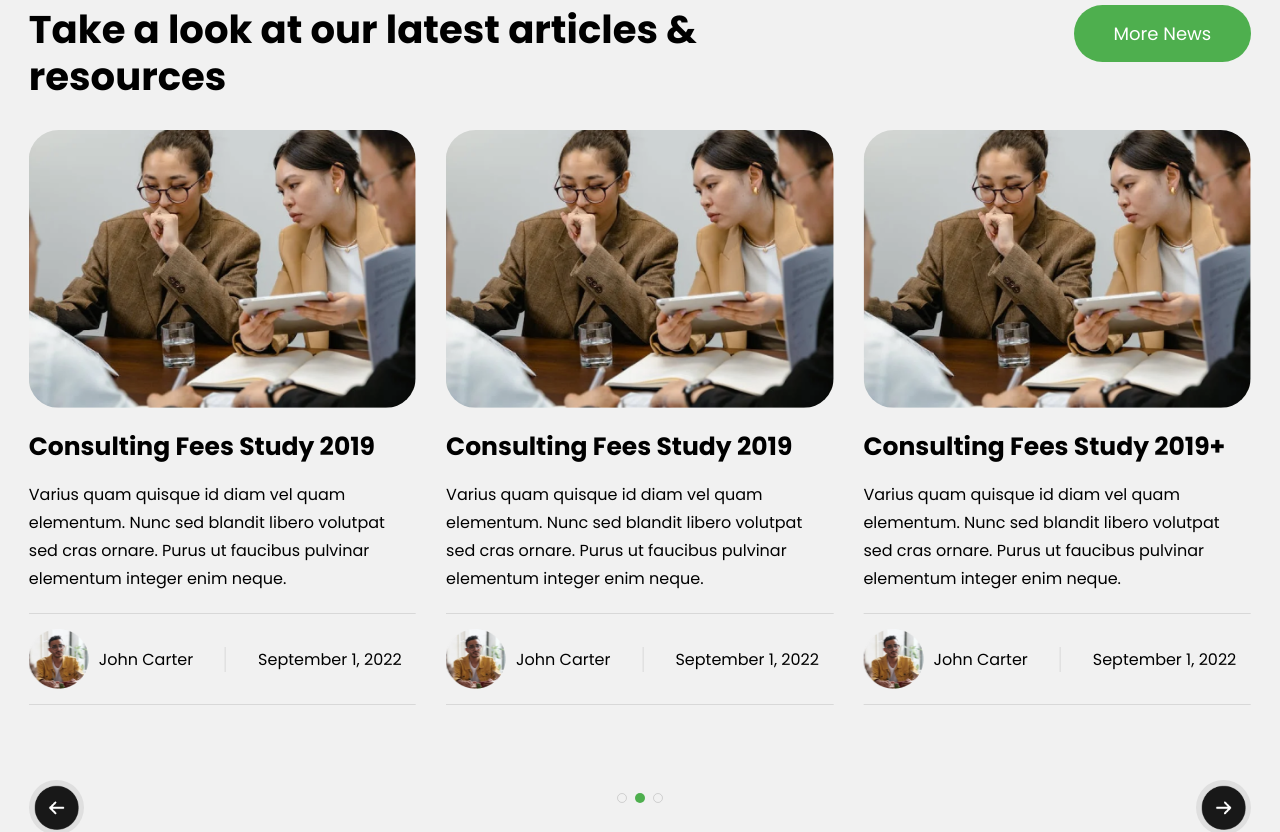
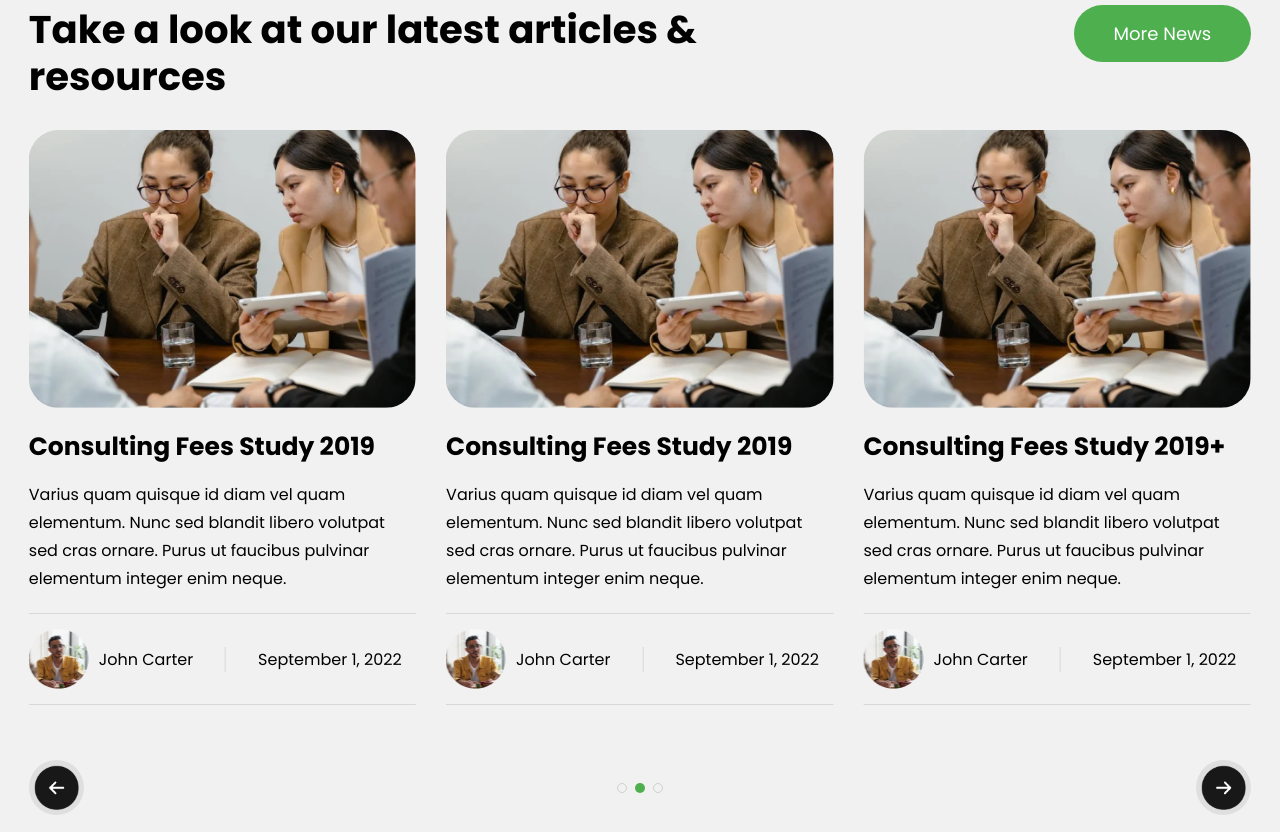
Before and after one commit to krishnan-k/zaraproject, a React (Create React App) app: page / in a window 1280 px wide. Shown: the part 4360-5192 px from the top of the page. Built offline with nearby package versions, Linux system fonts and the light colour scheme.

Commit message:
footer and blog

```diff
--- a/src/component-css/blog.css
+++ b/src/component-css/blog.css
@@ -236,6 +236,15 @@
 }
 
 @media screen and (max-width: 1340px) {
+    .blog-content-section .swiper-horizontal>.swiper-pagination-bullets{
+        bottom: 15px;
+    }
+    .blog-content-section {
+        padding: 6rem 1.8rem 3rem;
+    }
+    .blog-sec .swiper {
+        padding-bottom: 110px;
+    }
     .blog-content-section .swiper .swiper-button-next {
         right: 0;
         top: auto;
@@ -290,7 +299,7 @@
 
 @media screen and (max-width: 989px) {
     .blog-content-section {
-        padding: 3rem 1rem;
+        padding: 3rem 1rem 1.5rem;
     }
 
     .blog-content-section .swiper-horizontal>.swiper-pagination-bullets {
--- a/src/component-css/footer.css
+++ b/src/component-css/footer.css
@@ -95,7 +95,7 @@ footer .footer-section {
 .footer-bottom-content p a {
   color: #4eaf4e;
   text-decoration: none;
-  font-size: 16px;
+  font-size: 14px;
 }
 
 .news-letter-section {
```
